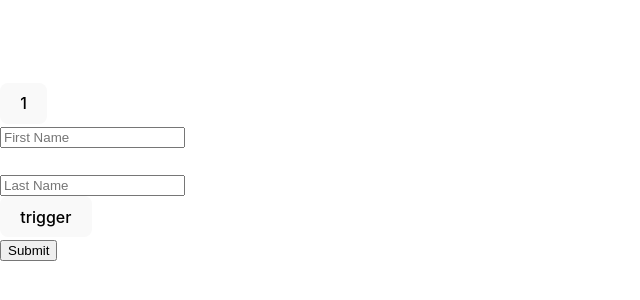
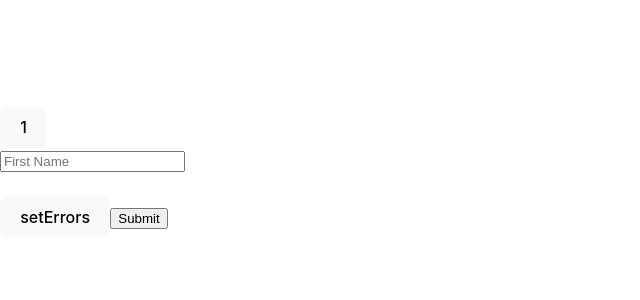
Before and after one commit to dibborah/ReactHookFormByBeierLuo, a React (Vite) app: page / in a window 1280 px wide. Shown: the part 228-528 px from the top of the page, without its empty margins (0-640 px from the left). Built offline with nearby package versions, Linux system fonts and the light colour scheme; the HTML template or start-up script is replaced by a standard one.

Commit message:
completed setError

```diff
--- a/src/App.tsx
+++ b/src/App.tsx
@@ -3,48 +3,60 @@ import { useForm } from "react-hook-form";
 let renderCount = 0;
 type FormValues = {
   firstName: string;
-  lastName: string;
+  customError: string;
 }
 const App = () => {
-  const { register, handleSubmit, trigger, formState: { errors } } = useForm<FormValues>();
-  const onSubmit = (data: FormValues) => {
-    console.log('data', data);
-  }
-  console.log('errors', errors);
+  const { register, handleSubmit, formState: { errors }, setError } = useForm<FormValues>({
+    defaultValues: {
+      firstName: ''
+    },
+    criteriaMode: 'all',
+  });
+  // const onSubmit = (data: FormValues) => {
+  //   console.log('data', data);
+  // };
   renderCount++;
   return (
     <div>
-      <form onSubmit={handleSubmit(onSubmit)}>
+      {/* <form onSubmit={handleSubmit(onSubmit)}> */}
+      <form onSubmit={handleSubmit((data) => console.log('submitted data', data))}>
         <button type='button'>{renderCount}</button>
         <br />
-        <input type="text" {...register('firstName', {
-          required: true,
-          minLength: 6,
-        })}
+        {/* The source of truth for submission block regarding error will be the validation object passed in register function */}
+        {/* Or the validation schema passed in hookForm resolvers */}
+        {/* The source of submission validation won't be the manuall error set using setError API */}
+
+        {/* When pressed submit the handleSubmit of react-hook-form actually ignores the error set using setErrors and will  look for the schema or register API errors regarding submission errors*/}
+        {/* <input type="text" {...register('firstName')} */}
+        <input type="text" {...register('firstName', { required: true })}
           placeholder="First Name"
         />
+        {errors?.firstName && <div style={{ color: 'red' }}>{errors?.firstName?.types?.test}</div>}
+        {errors?.firstName && <div style={{ color: 'red' }}>{errors?.firstName?.types?.test1}</div>}
         <br />
         <br />
-        <input type="text" {...register('lastName', {
-          required: true,
-          minLength: 6,
-        })}
-          placeholder="Last Name"
-        />
-        <br />
-        {/* trigger API called in synchronous fc */}
-        {/* <button type="button" onClick={() => {
-          // trigger(['firstName', 'lastName'])
-          trigger()// Not providing any validation will validate the validation schema of the entire form
-        }}>trigger</button> */}
-        {/* trigger API called in Asynchronous fc */}
-        <button type="button"
-          onClick={async () => {
-            const output = await trigger('firstName', {shouldFocus: true})
-            console.log(output);
-          }}
-        >trigger</button>
-        <br />
+        <button type="button" onClick={() =>
+          // setError('firstName', {
+          //   type: 'custom',
+          //   message: 'Something went wrong!!!'
+          // })
+          // setError('firstName', {
+          //   types: {
+          //     test: 'test is wrong',
+          //     test1: 'test1 is wrong'
+          //   }
+          // })
+          // setError('customError', {
+          //   type: 'server side',
+          //   message: 'server response false'
+          // })
+          setError('firstName',
+          {
+            type: 'server side',
+            message: 'server response false'
+          },
+        {shouldFocus: true})
+        }>setErrors</button>
         <input type="submit" />
       </form>
     </div>
```
